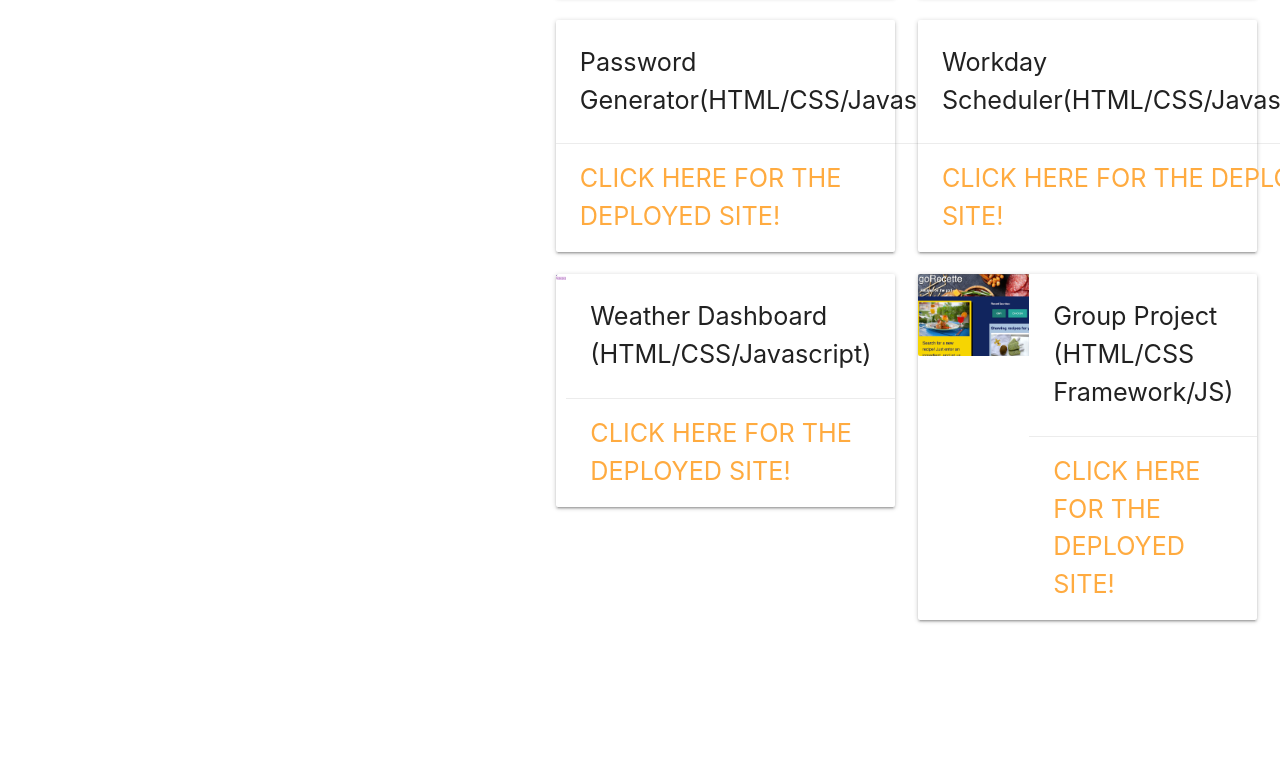
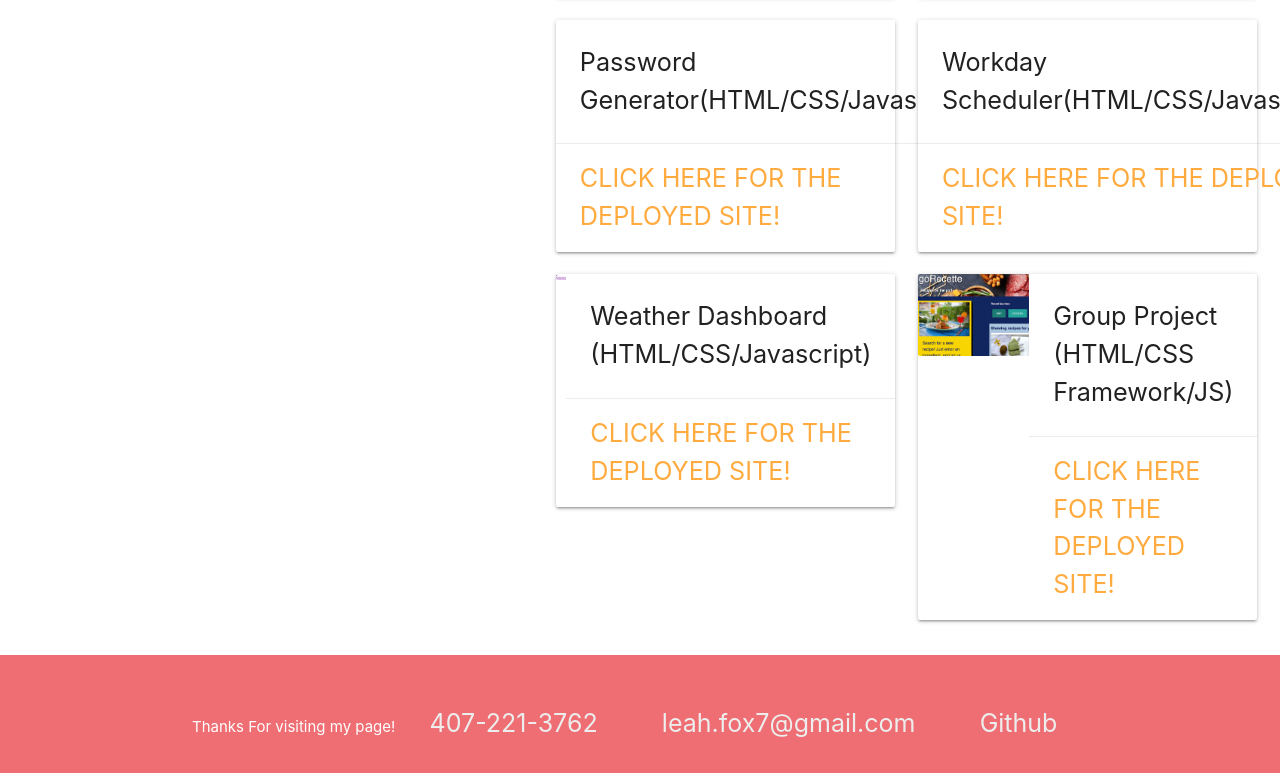
Before and after one commit to LF56/NewPortfolio, a plain HTML site: page index.html in a window 1280 px wide. Shown: the part 760-1533 px from the top of the page. Before the commit the page ends 1415 px from the top, so only its background shows below. Drawn offline with nearby package versions, Linux system fonts and the light colour scheme.

Commit message:
added footer and styling to page

```diff
--- a/assets/css/style.css
+++ b/assets/css/style.css
@@ -0,0 +1,9 @@
+footer a{
+    color: #ededed;
+    text-decoration: none;
+    font-size: 25px;
+    justify-content:space-between;
+    padding: 30px;
+    display:inline-block
+
+}
--- a/index.html
+++ b/index.html
@@ -124,15 +124,26 @@
             </div>
           </div>
         </div>
-
-
-
-
-
       </span></div>
     <div class="col s5 pull-s7"><span class="flow-text">Projects</span></div>
   </div>
 
+
+  <footer class="page-footer">
+    <div class="container">
+      </div>
+    </div>
+    <div class="footer-notes">
+      <div class="container">
+        Thanks For visiting my page!
+        <a href="tel:407-221-3762">407-221-3762</a>
+        <a href="mailto:leah.fox7@gmail.com">leah.fox7@gmail.com</a>
+        <a href="https://github.com/LF56">Github</a>
+
+
+      </div>
+    </div>
+  </footer>
 </body>
 
 </html>
```
